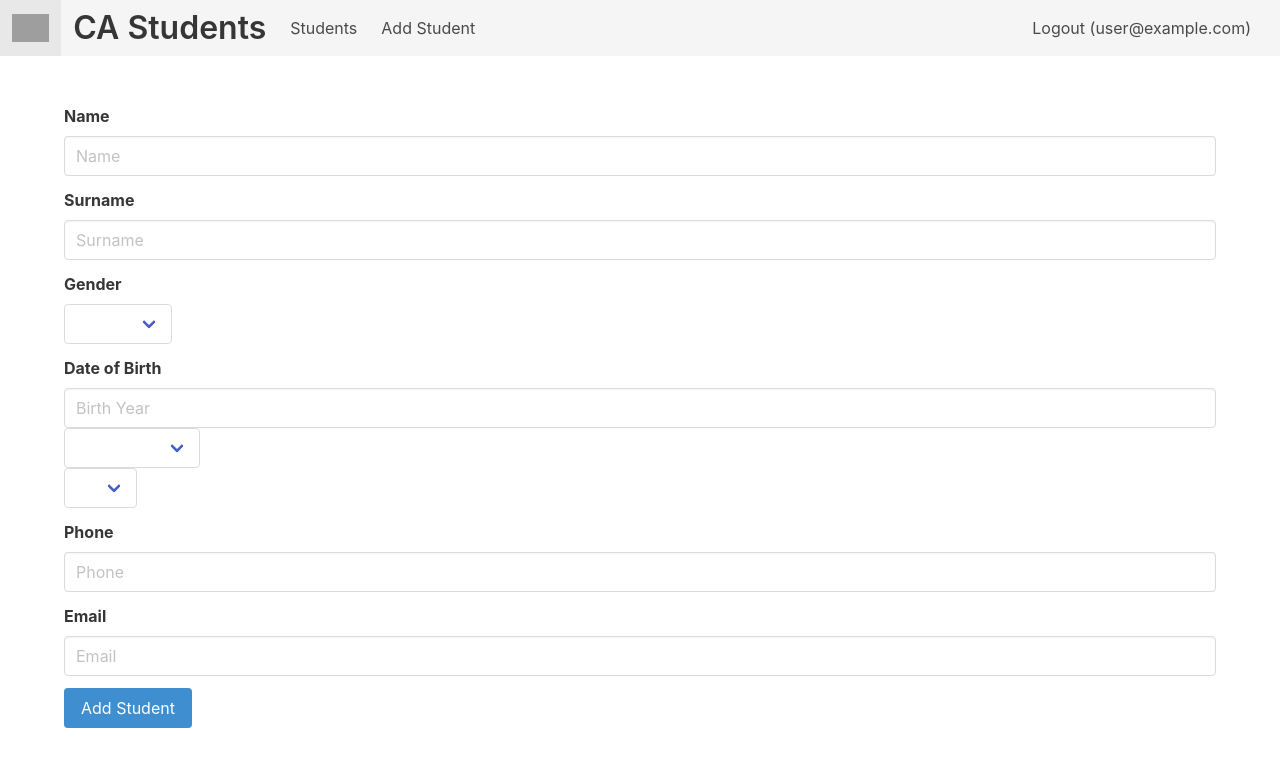
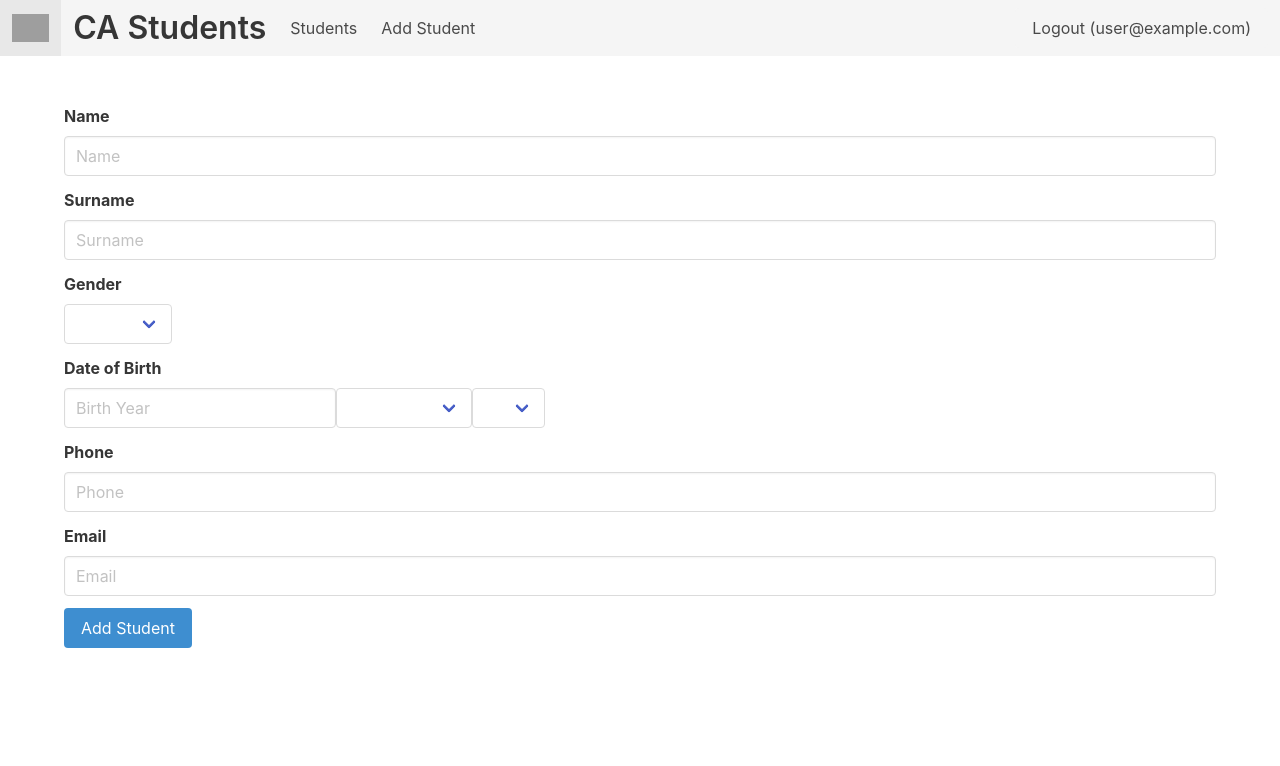
Before and after one commit to DovydasZilinskas/ca-project, a Vue app: page /add in a window 1280 px wide. Shown: the top 766 px of the page. Built offline with nearby package versions, Linux system fonts and the light colour scheme; no server answers; sample sign-in values are in the browser's storage; grey boxes are pictures that could not be loaded.

Commit message:
minor fixes

```diff
--- a/src/views/AddStudent.vue
+++ b/src/views/AddStudent.vue
@@ -33,8 +33,8 @@
         </div>
       </div>
 
-      <div class="field">
-        <label class="label" for="birthdate">Date of Birth</label>
+      <label class="label">Date of Birth</label>
+      <div class="field birth">
         <div class="control">
           <input v-model="year" class="input" id="year" type="number" placeholder="Birth Year" />
         </div>
@@ -167,3 +167,9 @@ export default {
   },
 };
 </script>
+
+<style scoped>
+.birth {
+  display: flex;
+}
+</style>
--- a/src/views/Students.vue
+++ b/src/views/Students.vue
@@ -1,7 +1,7 @@
 <template>
   <div class="students">
     <Search v-on:search="(query) => (filter = query)" />
-    <table>
+    <table class="table">
       <tr>
         <th>Name</th>
         <th>Surname</th>
@@ -68,15 +68,9 @@ export default {
 </script>
 
 <style scoped>
-table,
-tr,
-td,
-th {
-  border: 1px solid black;
-  border-collapse: collapse;
-  padding: 5px;
-}
-th {
-  background-color: rgb(111, 43, 175, 0.5);
+.students {
+  display: flex;
+  flex-direction: column;
+  align-items: center;
 }
 </style>
```
